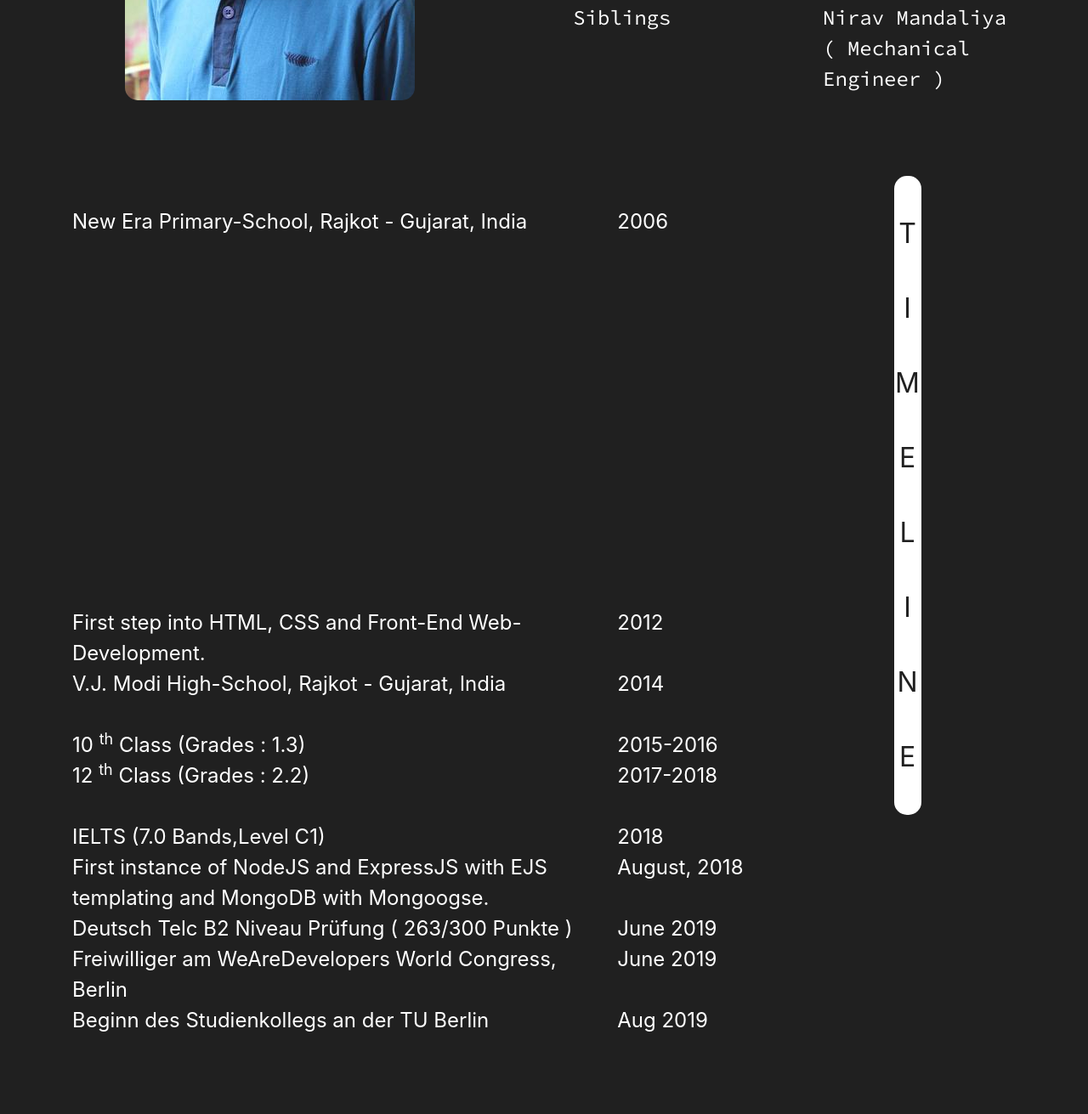
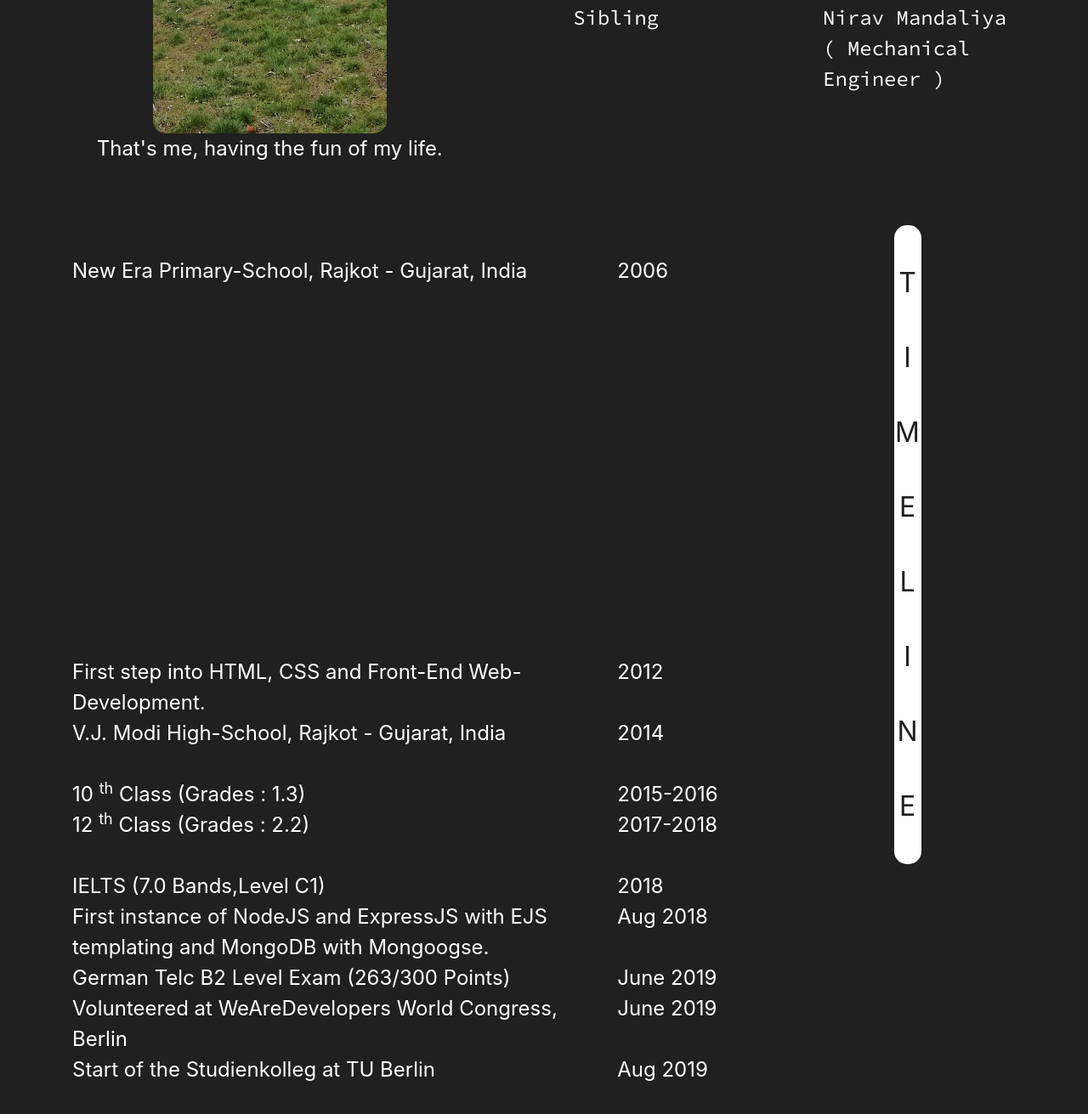
Before and after one commit to krman009/sereneinserenade.github.io, a plain HTML site: page index.html in a window 1280 px wide. Shown: the part 441-1752 px from the top of the page at 85% size. Before the commit the page ends 1708 px from the top, so only its background shows below. Drawn offline with nearby package versions, Linux system fonts and the light colour scheme; a script that the page names is missing.

Commit message:
Added some more of 'me'

```diff
--- a/index.html
+++ b/index.html
@@ -20,9 +20,18 @@
 
     <div class="container-fluid mt-5 mb-5 data1">
         <div class="row">
-            <div class="col imgcol text-center">
-                <img src="jeet.jpg" alt="My Photo">
+
+            <div class="col imgcol">
+                <div class="col text-center">
+                    <img src="funOfMe.jpg" alt="My Photo">
+                    <br>
+                    <div class="text-center">
+                        That's me, having the fun of my life.
+                    </div>
+                </div>
+
             </div>
+
             <div class="col ml-5 mt-4 gros">
                 <div class="row mb-4">
                     <div class="col">Name</div>
@@ -45,7 +54,7 @@
                     <div class="col">Ajaybhai Mandaliya <br> Joliben Mandaliya</div>
                 </div>
                 <div class="row mb-4">
-                    <div class="col">Siblings</div>
+                    <div class="col">Sibling</div>
                     <div class="col">Nirav Mandaliya <br> ( Mechanical Engineer )</div>
                 </div>
 
@@ -105,21 +114,21 @@
                     <div class="col-9"> First instance of NodeJS and ExpressJS with
                         EJS templating and MongoDB with
                         Mongoogse.</div>
-                    <div class="col-3"> August, 2018 </div>
+                    <div class="col-3"> Aug 2018 </div>
                 </div>
                 <div class="row step9">
-                    <div class="col-9"> Deutsch Telc B2 Niveau Prüfung
-                        ( 263/300 Punkte )</div>
+                    <div class="col-9"> German Telc B2 Level Exam
+                        (263/300 Points)</div>
                     <div class="col-3"> June 2019 </div>
                 </div>
                 <div class="row step10">
-                    <div class="col-9"> Freiwilliger am WeAreDevelopers
+                    <div class="col-9"> Volunteered at WeAreDevelopers
                         World Congress, Berlin</div>
                     <div class="col-3"> June 2019 </div>
                 </div>
                 <div class="row step11">
-                    <div class="col-9"> Beginn des Studienkollegs an der
-                        TU Berlin</div>
+                    <div class="col-9"> Start of the Studienkolleg at TU
+                        Berlin</div>
                     <div class="col-3"> Aug 2019 </div>
                 </div>
 
--- a/style.css
+++ b/style.css
@@ -7,8 +7,14 @@ body {
     user-select: none;
 
 }
+
+.rotTex{
+    transform: rotate(90deg);
+    display: block;
+}
 img {
     border-radius: 15px;
+    height: 550px;
 }
 
 .head {
```
Also changed, not shown: funOfMe.jpg (added), jeet.jpg (deleted).
